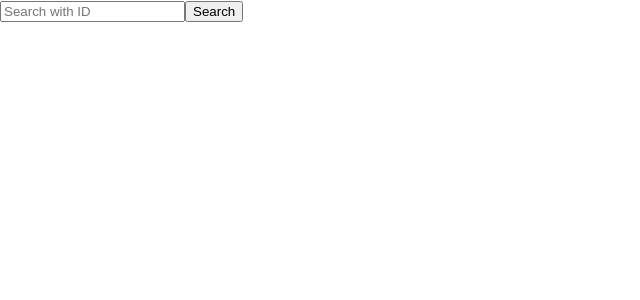
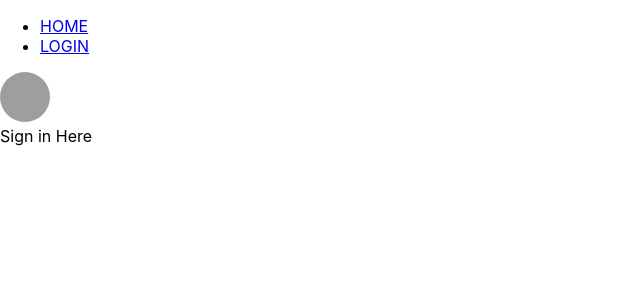
Before and after one commit to Musilix/The-Mini-Project-Frontend, a React (Create React App) app: page /login in a window 1280 px wide. Shown: the top 300 px of the page, without its empty margins (0-640 px from the left). Built offline with nearby package versions, Linux system fonts and the light colour scheme; grey boxes are pictures that could not be loaded.

Commit message:
Setting up react router + laying out pages for seperate functions

```diff
--- a/package.json
+++ b/package.json
@@ -8,6 +8,7 @@
     "@testing-library/user-event": "^13.5.0",
     "react": "^18.2.0",
     "react-dom": "^18.2.0",
+    "react-router-dom": "^6.4.1",
     "react-scripts": "5.0.1",
     "web-vitals": "^2.1.4"
   },
--- a/src/App.js
+++ b/src/App.js
@@ -1,14 +1,32 @@
+import { Route, Routes } from "react-router-dom";
 import "./App.css";
-import SearchForm from "./Components/SearchForm/SearchForm";
+// import MessageList from "./Components/MessageList/MessageList";
+import Nav from "./Components/Nav/Nav";
+// import SearchForm from "./Components/SearchForm/SearchForm";
+import SignInForm from "./Components/SignInForm/SignInForm";
+import Splash from "./Components/Splash/Splash";
+import UserBubble from "./Components/UserBubble/UserBubble";
 
 function App() {
   return (
     <div className="App">
       <header className="App-header">
-        <SearchForm></SearchForm>
-        {/* find users component */}
-        {/* find posts component */}
+        <div id="top-bar-wrap">
+          <Nav></Nav>
+          <UserBubble />
+        </div>
       </header>
+
+      <main>
+        <section>
+          <Routes>
+            <Route path="/" element={<Splash />} />
+            <Route path="/login" element={<SignInForm />} />
+            {/* <Route path="/:username" element={<UserPage />} /> */}
+            {/* <Route path="/:username/messages" element={<MessageList />} /> */}
+          </Routes>
+        </section>
+      </main>
     </div>
   );
 }
--- /dev/null
+++ b/src/Components/MessageList/MessageList.js
@@ -0,0 +1,20 @@
+import { Component } from "react";
+
+export default class MessageList extends Component {
+  render() {
+    return (
+      <ul className="results-list">
+        {this.props.messages.map((messageObj) => {
+          return (
+            <li>
+              <div>
+                <h2>{`${this.props.username}'s Message History`}</h2>
+                <p>{messageObj.message}</p>
+              </div>
+            </li>
+          );
+        })}
+      </ul>
+    );
+  }
+}
--- /dev/null
+++ b/src/Components/Nav/Nav.js
@@ -0,0 +1,41 @@
+import { NavLink } from "react-router-dom";
+
+export default function Nav() {
+  return (
+    <nav>
+      <ul>
+        <li>
+          <NavLink
+            to="/"
+            className={(state) =>
+              state.isActive ? "active-nav" : "active-nav"
+            }
+            end
+          >
+            HOME
+          </NavLink>
+        </li>
+        <li>
+          <NavLink
+            to="/login"
+            className={(state) =>
+              state.isActive ? "active-nav" : "active-nav"
+            }
+            end
+          >
+            LOGIN
+          </NavLink>
+        </li>
+        {/* <li>
+          <NavLink
+            to="/login"
+            className={(state) =>
+              state.isActive ? "active-nav" : "active-nav"
+            }
+            end
+          ></NavLink>
+        </li> */}
+      </ul>
+    </nav>
+  );
+}
--- a/src/Components/SearchForm/SearchForm.js
+++ /dev/null
@@ -1,72 +0,0 @@
-import { Component } from "react";
-
-export default class SearchForm extends Component {
-  constructor(props) {
-    super(props);
-    this.state = {
-      id: "",
-      returnedData: [],
-    };
-
-    this.handleChange = this.handleChange.bind(this);
-    this.handleSubmit = this.handleSubmit.bind(this);
-  }
-
-  handleChange(e) {
-    this.setState((prevState) => {
-      return {
-        [e.target.name]: e.target.value,
-      };
-    });
-  }
-
-  handleSubmit(e) {
-    e.preventDefault();
-    console.log(process.env.REACT_APP_MY_ENVIRONMENT_VARIABLE);
-    const id = this.state.id; //TODO: use user session ID instead of form entered ID
-    fetch(`${process.env.REACT_APP_API_URL}/messages/${id}`)
-      .then((res) => {
-        return res.json();
-      })
-      .then((data) => {
-        this.setState((prevState) => {
-          return {
-            returnedData: [...prevState.returnedData, ...data],
-          };
-        });
-        console.info(this.state);
-      })
-      .catch((err) => console.error(err));
-    //call backend with the given parametersLimit
-  }
-
-  render() {
-    return (
-      <div>
-        <form onSubmit={this.handleSubmit}>
-          <input
-            name="id"
-            type="text"
-            onChange={this.handleChange}
-            value={this.state.id}
-            placeholder="Search with ID"
-          ></input>
-          <button>Search</button>
-        </form>
-
-        <ul className="results-list">
-          {this.state.returnedData.map((dataElement) => {
-            return (
-              <li>
-                <div>
-                  <h2>Data Item</h2>
-                  <p>{dataElement.message}</p>
-                </div>
-              </li>
-            );
-          })}
-        </ul>
-      </div>
-    );
-  }
-}
--- /dev/null
+++ b/src/Components/SignInForm/SignInForm.js
@@ -0,0 +1,3 @@
+export default function SignInForm() {
+  return <div>Sign in Here</div>;
+}
--- /dev/null
+++ b/src/Components/Splash/Splash.js
@@ -0,0 +1,3 @@
+export default function Splash() {
+  return <div>Splashy</div>;
+}
--- /dev/null
+++ b/src/Components/UserBubble/UserBubble.js
@@ -0,0 +1,15 @@
+import { Link } from "react-router-dom";
+
+export default function UserBubble() {
+  return (
+    <div>
+      {/* <Link to="/user" element={<UserPage />}> */}
+      <img
+        src="https://i.imgur.com/fCQHvUP.gif"
+        alt="user-img"
+        style={{ width: "50px", height: "50px", borderRadius: "999px" }}
+      ></img>
+      {/* </Link> */}
+    </div>
+  );
+}
--- a/src/index.js
+++ b/src/index.js
@@ -1,11 +1,14 @@
 import React from "react";
 import ReactDOM from "react-dom/client";
+import { BrowserRouter } from "react-router-dom";
 import App from "./App";
 import "./index.css";
 
 const root = ReactDOM.createRoot(document.getElementById("root"));
 root.render(
   <React.StrictMode>
-    <App />
+    <BrowserRouter>
+      <App />
+    </BrowserRouter>
   </React.StrictMode>
 );
```
Also changed, not shown: src/Components/FormBase/FormBase.js (added, +44 -0 lines), src/Components/MessageSearchForm/MessageSearchForm.js (added, +67 -0 lines), src/Hooks/useTextInputState.js (added, +15 -0 lines), 1 other file (tests, documents, lock files or other folders).
